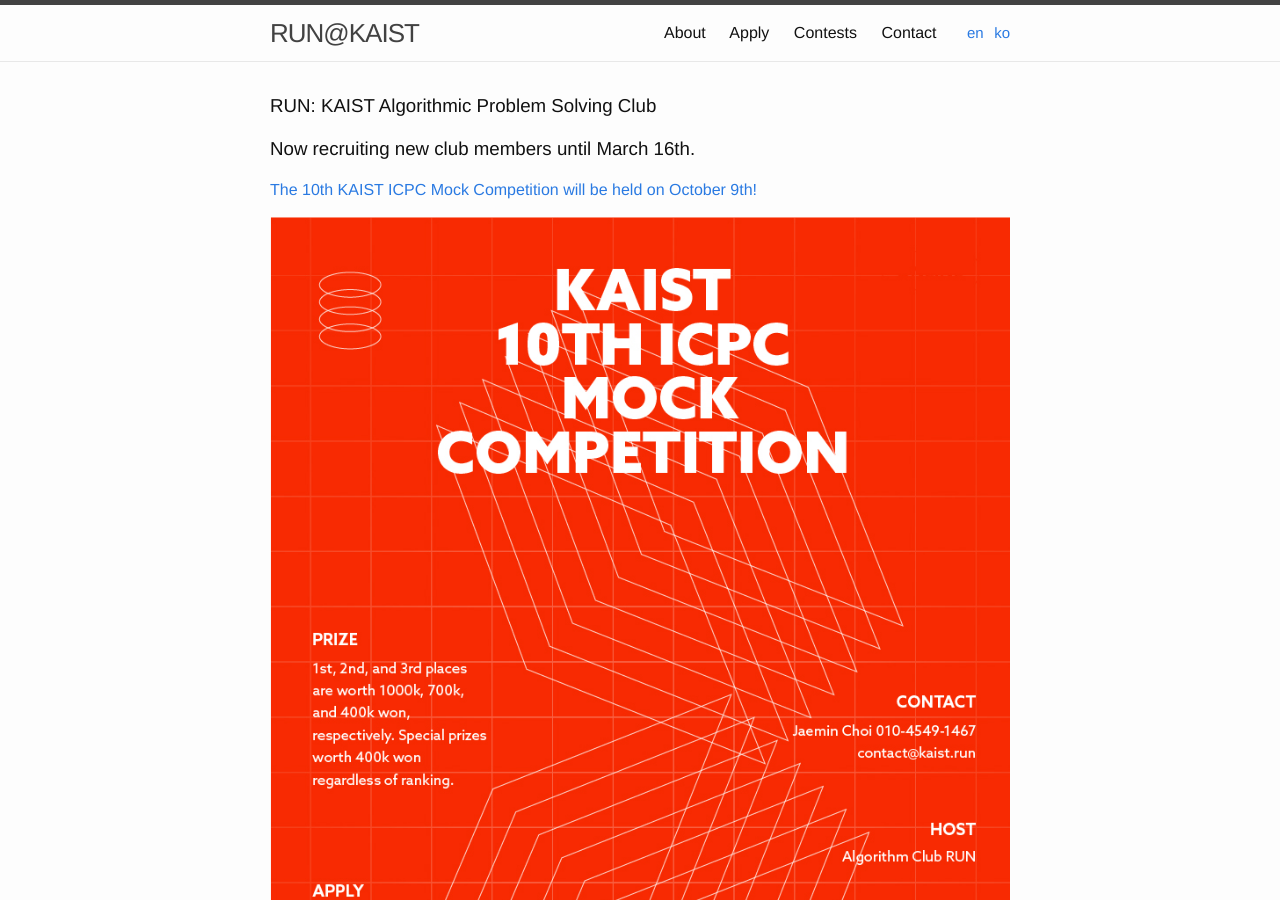
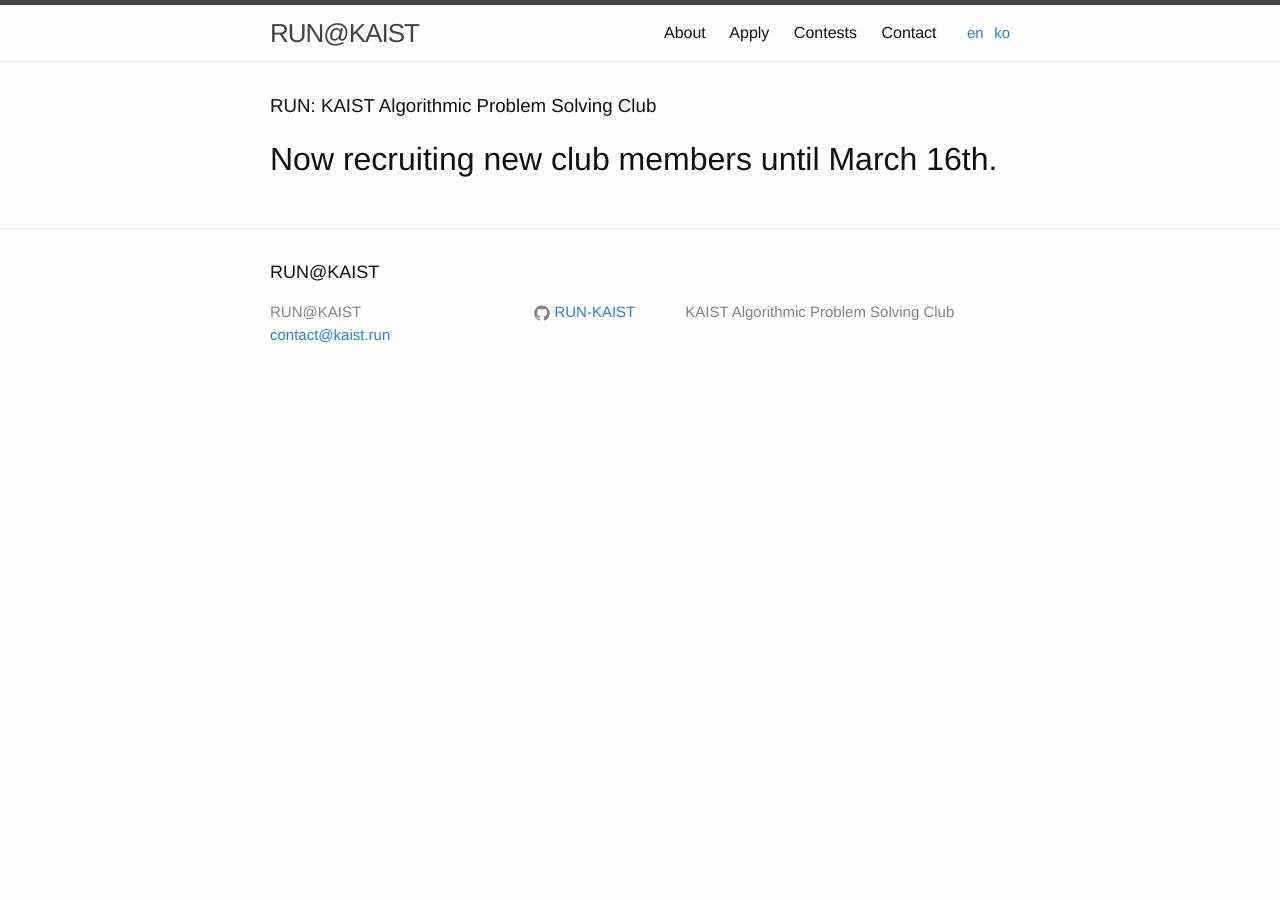
Before and after one commit to RUN-KAIST/kaist.run, a Jekyll site: the page built from index/en.md, in a window 1280 px wide and 900 px high. Built offline with Jekyll 4.4.1, drawn with Linux system fonts in a browser that asks for light colours; our own code applies the rules of GitHub Pages for plain Markdown files.

Commit message:
Update en.md

```diff
--- a/index/en.md
+++ b/index/en.md
@@ -6,7 +6,4 @@ permalink: /en/
 ---
 
 ### RUN: KAIST Algorithmic Problem Solving Club
-### Now recruiting new club members until March 16th.
-[The 10th KAIST ICPC Mock Competition will be held on October 9th!](https://kaist.run/en/contest/2020-fall)
-
-![poster](/contest/2020-fall/poster_en.jpg)
+# Now recruiting new club members until March 16th.
```
